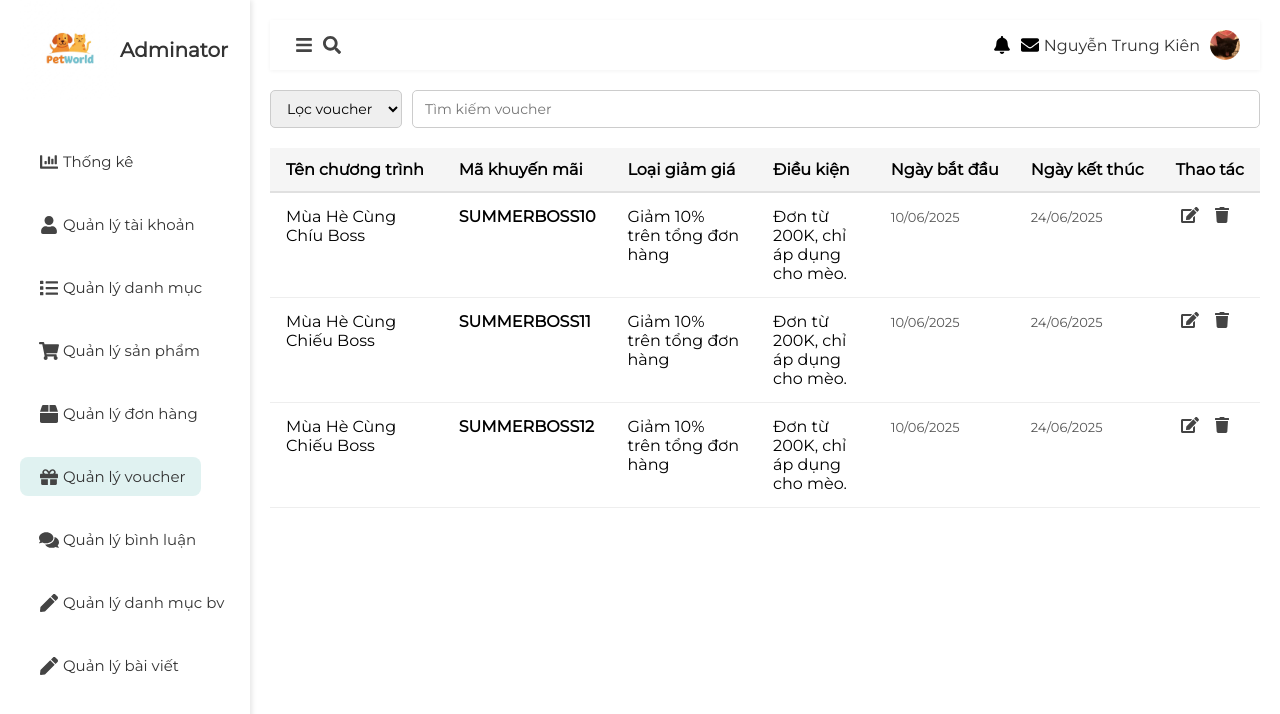
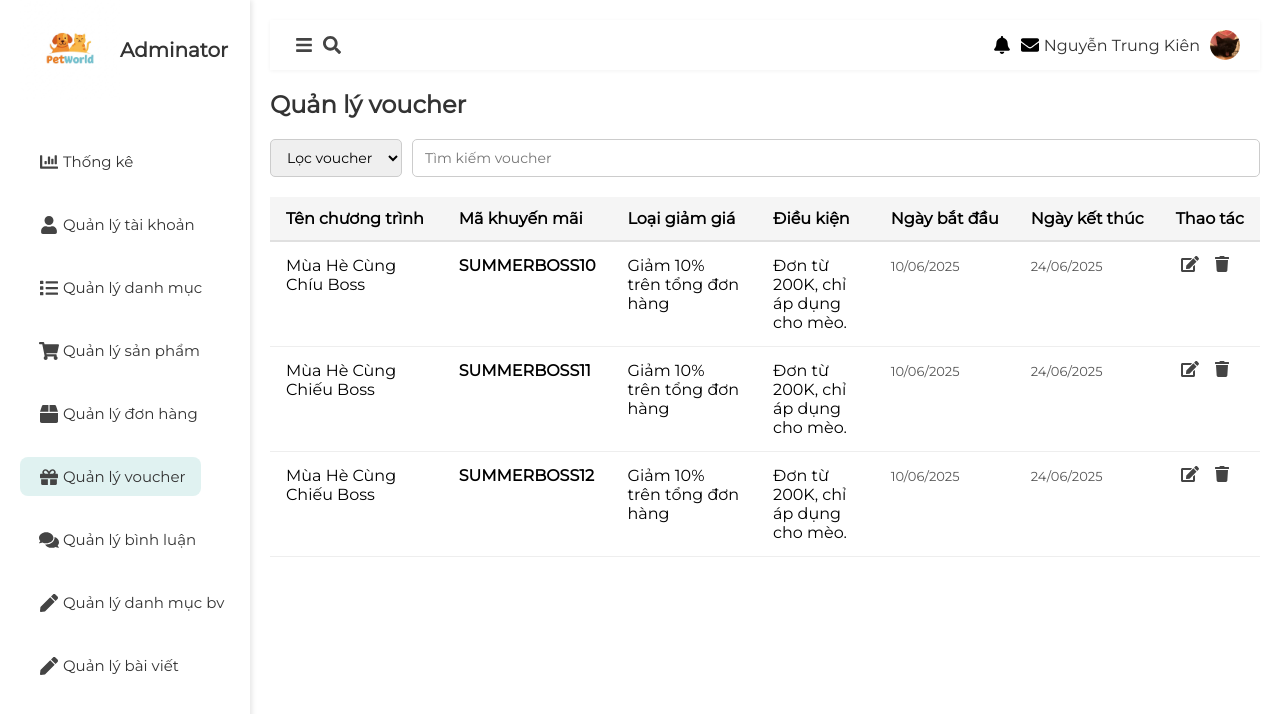
Before and after one commit to loc131225/PetWorld, a React (Create React App) app in the folder frontend/: page /VoucherTable in a window 1280 px wide. Shown: the top 714 px of the page. Built offline with nearby package versions, Linux system fonts and the light colour scheme.

Commit message:
update voucherlist

```diff
--- a/frontend/src/css/VoucherTable.css
+++ b/frontend/src/css/VoucherTable.css
@@ -142,3 +142,10 @@
   height: 30px;
   object-fit: cover;
 }
+.voucher-title {
+  padding-top: 20px;
+  font-size: 24px;
+  font-weight: bold;
+  margin-bottom: 20px;
+  color: #333;
+}
--- a/frontend/src/pages/admin/VoucherTable.js
+++ b/frontend/src/pages/admin/VoucherTable.js
@@ -43,6 +43,7 @@ const VoucherTable = () => {
         </div>
 
         {/* TIÊU ĐỀ VÀ TÌM KIẾM */}
+        <h2 className="voucher-title">Quản lý voucher</h2>
         <div className="voucher-controls">
           <select className="voucher-filter">
             <option>Lọc voucher</option>
```
